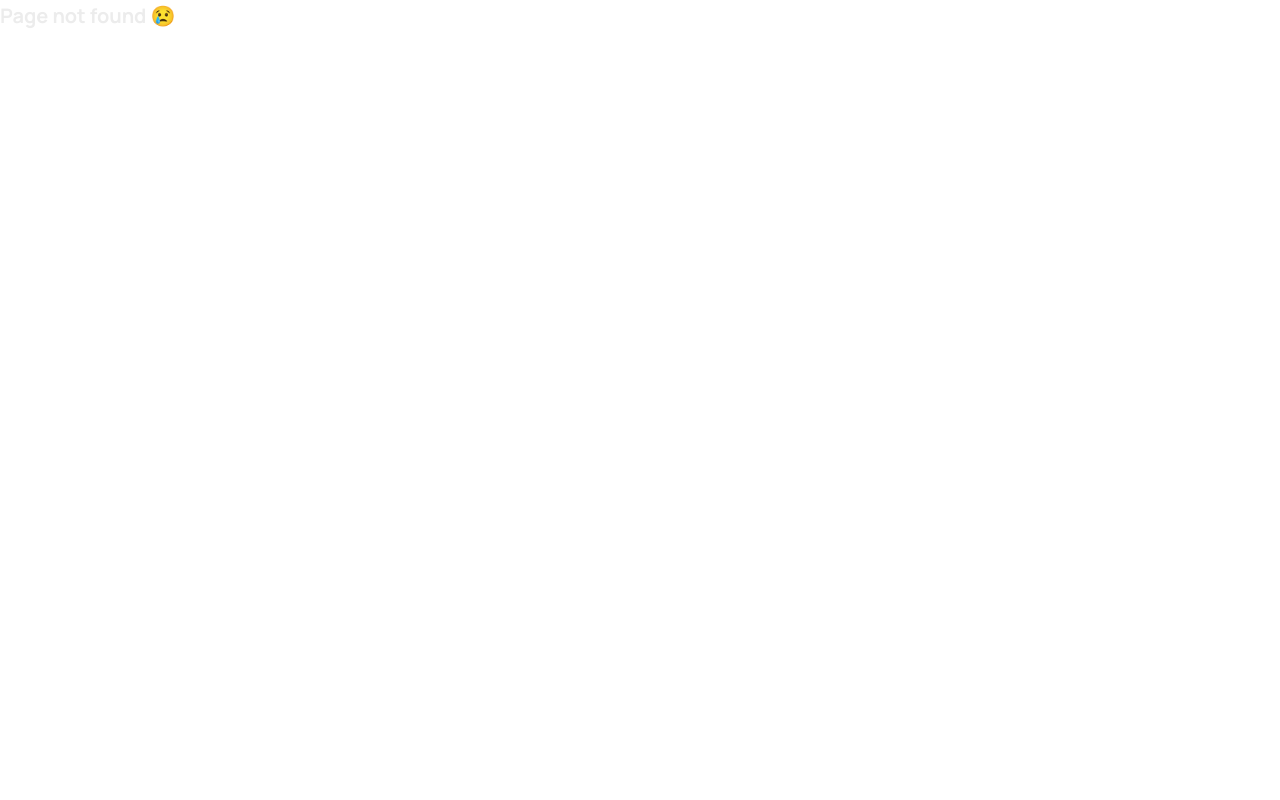
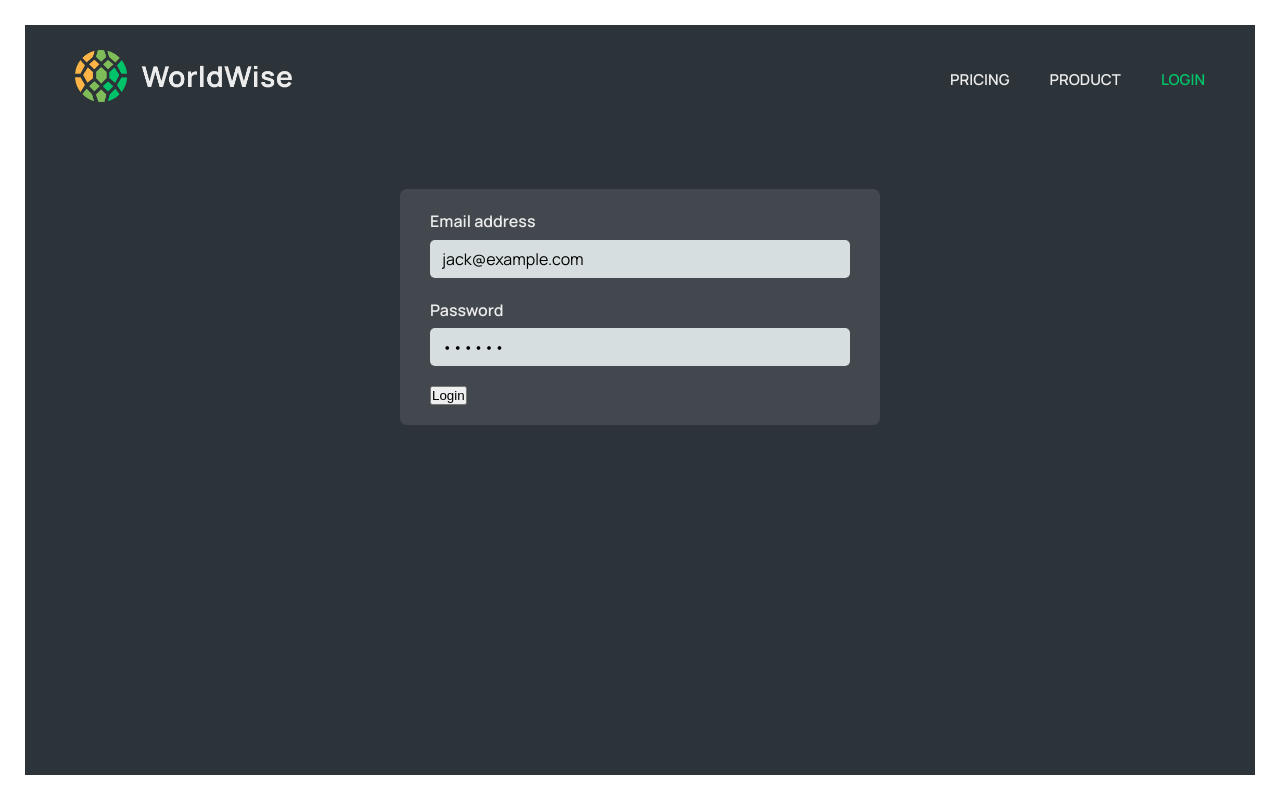
Before and after one commit to Mohamed-Ramadan1/World-Wise-App, a React (Vite) app: page /login in a window 1280 px wide. Before the commit this address had no page. Built offline with nearby package versions, Linux system fonts and the light colour scheme.

Commit message:
creating the NavPage component.

```diff
--- a/src/App.jsx
+++ b/src/App.jsx
@@ -4,6 +4,9 @@ import Homepage from "./pages/Homepage";
 import Pricing from "./pages/Pricing";
 import PageNotFound from "./pages/PageNotFound";
 import Product from "./pages/Product";
+import AppLayout from "./pages/AppLayout";
+import Login from "./pages/Login";
+
 const App = () => {
   return (
     <div>
@@ -12,6 +15,8 @@ const App = () => {
           <Route index element={<Homepage />} />
           <Route path="product" element={<Product />} />
           <Route path="pricing" element={<Pricing />} />
+          <Route path="app" element={<AppLayout />} />
+          <Route path="login" element={<Login />} />
           <Route path="*" element={<PageNotFound />} />
         </Routes>
       </BrowserRouter>
--- a/src/components/Logo.jsx
+++ b/src/components/Logo.jsx
@@ -1,7 +1,12 @@
 import styles from "./Logo.module.css";
+import { Link } from "react-router-dom";
 
 function Logo() {
-  return <img src="/logo.png" alt="WorldWise logo" className={styles.logo} />;
+  return (
+    <Link to="/">
+      <img src="/logo.png" alt="WorldWise logo" className={styles.logo} />
+    </Link>
+  );
 }
 
 export default Logo;
--- /dev/null
+++ b/src/components/PageNav.jsx
@@ -0,0 +1,23 @@
+import { NavLink } from "react-router-dom";
+import styles from "./PageNav.module.css";
+import Logo from "../components/Logo";
+const PageNav = () => {
+  return (
+    <nav className={styles.nav}>
+      <Logo />
+      <ul>
+        <li>
+          <NavLink to="/pricing">Pricing</NavLink>
+        </li>
+        <li>
+          <NavLink to="/product">Product</NavLink>
+        </li>
+        <li>
+          <NavLink to="/login">Login</NavLink>
+        </li>
+      </ul>
+    </nav>
+  );
+};
+
+export default PageNav;
--- /dev/null
+++ b/src/pages/AppLayout.jsx
@@ -0,0 +1,7 @@
+import styles from "./AppLayout.module.css";
+
+const AppLayout = () => {
+  return <div className={styles.app}>content </div>;
+};
+
+export default AppLayout;
--- a/src/pages/Homepage.jsx
+++ b/src/pages/Homepage.jsx
@@ -1,8 +1,10 @@
 import styles from "./Homepage.module.css";
-
+import { Link } from "react-router-dom";
+import PageNav from "../components/PageNav";
 export default function Homepage() {
   return (
     <main className={styles.homepage}>
+      <PageNav />
       <section>
         <h1>
           You travel the world.
@@ -14,6 +16,9 @@ export default function Homepage() {
           of. Never forget your wonderful experiences, and show your friends how
           you have wandered the world.
         </h2>
+        <Link to="/app" className="cta">
+          Start tracking
+        </Link>
       </section>
     </main>
   );
--- a/src/pages/Login.jsx
+++ b/src/pages/Login.jsx
@@ -1,5 +1,6 @@
+import PageNav from "../components/PageNav";
 import styles from "./Login.module.css";
-
+import { useState } from "react";
 export default function Login() {
   // PRE-FILL FOR DEV PURPOSES
   const [email, setEmail] = useState("jack@example.com");
@@ -7,6 +8,7 @@ export default function Login() {
 
   return (
     <main className={styles.login}>
+      <PageNav />
       <form className={styles.form}>
         <div className={styles.row}>
           <label htmlFor="email">Email address</label>
--- a/src/pages/Pricing.jsx
+++ b/src/pages/Pricing.jsx
@@ -1,9 +1,11 @@
 // Uses the same styles as Product
+import PageNav from "../components/PageNav";
 import styles from "./Product.module.css";
 
 export default function Product() {
   return (
     <main className={styles.product}>
+      <PageNav />
       <section>
         <div>
           <h2>
--- a/src/pages/Product.jsx
+++ b/src/pages/Product.jsx
@@ -1,8 +1,10 @@
+import PageNav from "../components/PageNav";
 import styles from "./Product.module.css";
 
 export default function Product() {
   return (
     <main className={styles.product}>
+      <PageNav />
       <section>
         <img
           src="img-1.jpg"
```
